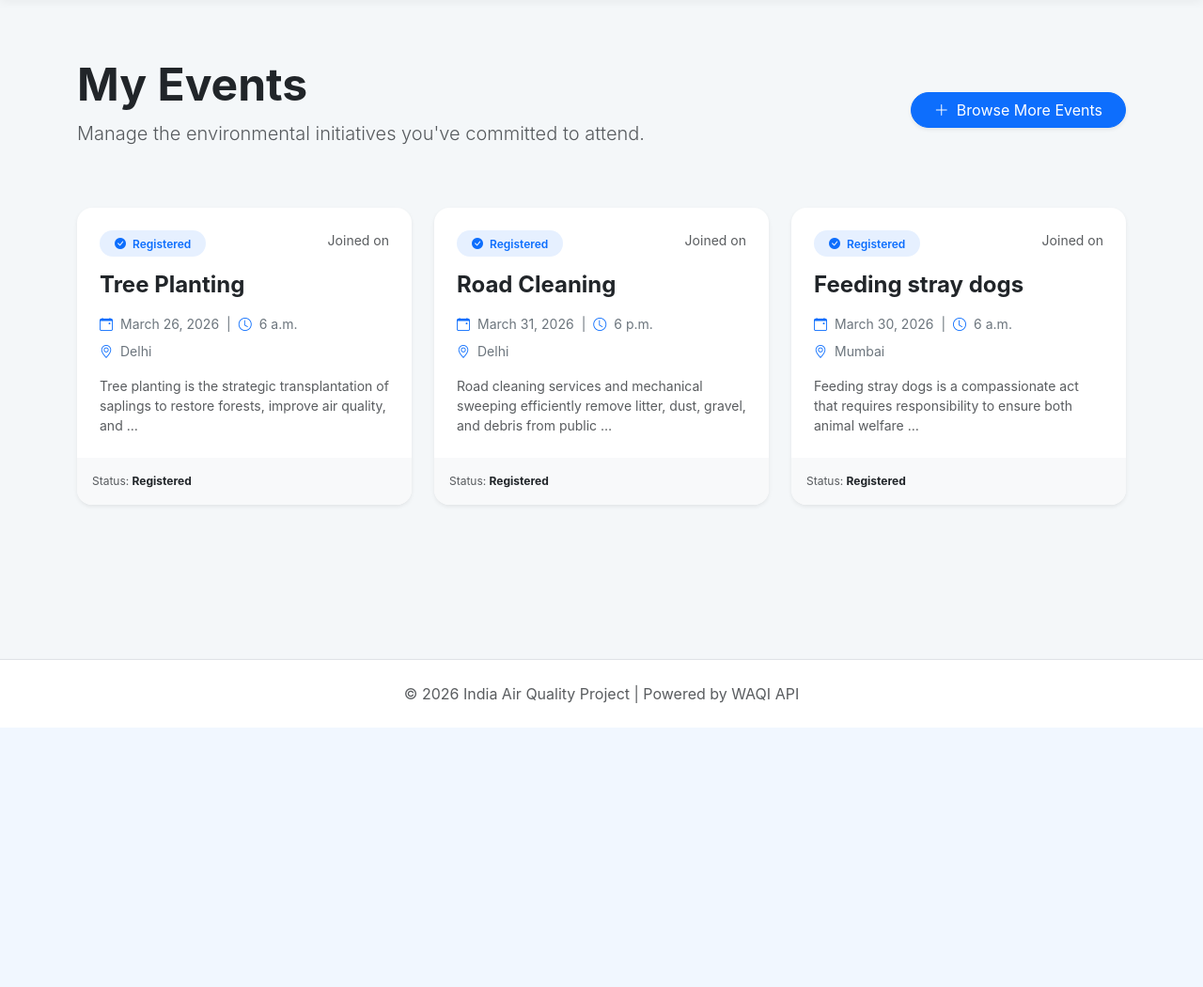
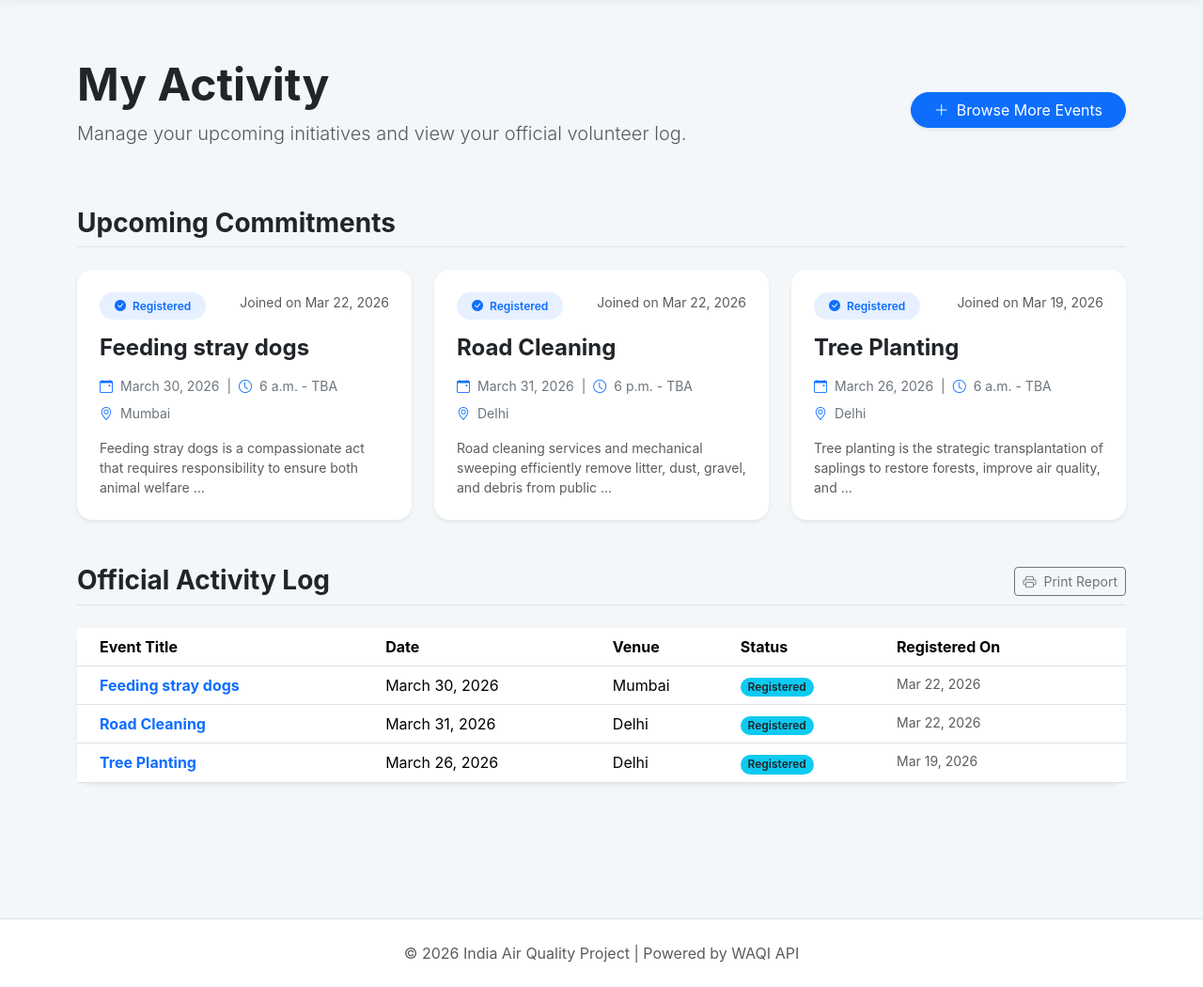
Before and after one commit to WhyAasif/AQI-project, a Django app: page /my-events/ in a window 1280 px wide. Shown: the part 57-1107 px from the top of the page at 94% size. Before the commit the page ends 831 px from the top, so only its background shows below. Run offline with Django 5.2, Linux system fonts and the light colour scheme; a user stored in the database is signed in; data comes from the database, SQL or seed files in the repository.

Commit message:
Updating changes

```diff
--- a/core/main/models.py
+++ b/core/main/models.py
@@ -13,10 +13,11 @@ class User(AbstractUser):
 class Event(models.Model):
     title = models.CharField(max_length=150)
     date = models.DateField()
-    time = models.TimeField(null=True, blank=True)  # Added Time
+    time = models.TimeField(null=True, blank=True)
+    end_time = models.TimeField(null=True, blank=True)
     venue = models.CharField(max_length=200)
     description = models.TextField()
-    capacity = models.PositiveIntegerField(default=50) # Added Capacity for report generation
+    capacity = models.PositiveIntegerField(default=50)
     status = models.CharField(max_length=20, default='Upcoming')
 
     def __str__(self):
--- a/core/main/templates/base.html
+++ b/core/main/templates/base.html
@@ -14,6 +14,9 @@
       body { background-color: #f4f7f9; font-family: "Inter", system-ui, -apple-system, sans-serif; padding-top: 70px; }
       .navbar { box-shadow: 0 2px 10px rgba(0, 0, 0, 0.05); }
       .navbar-brand { font-weight: 800; letter-spacing: -0.5px; }
+      .offcanvas-body .nav-link { border-radius: 8px; margin-bottom: 2px; transition: background-color 0.2s; }
+      .offcanvas-body .nav-link:hover { background-color: #f8f9fa; }
+      .offcanvas-body .nav-link.active { background-color: #e9ecef; }
     </style>
     {% block extra_css %}{% endblock %}
   </head>
@@ -23,72 +26,109 @@
         <a class="navbar-brand text-primary" href="{% url 'home' %}">
             <i class="bi bi-wind me-2"></i>AQI India
         </a>
-        <button class="navbar-toggler border-0" type="button" data-bs-toggle="offcanvas" data-bs-target="#offcanvasNavbar">
+        <button class="navbar-toggler border-0 shadow-none" type="button" data-bs-toggle="offcanvas" data-bs-target="#offcanvasNavbar">
           <span class="navbar-toggler-icon"></span>
         </button>
+
         <div class="offcanvas offcanvas-end" tabindex="-1" id="offcanvasNavbar">
-          <div class="offcanvas-header border-bottom">
-            <h5 class="offcanvas-title fw-bold" id="offcanvasNavbarLabel">Menu</h5>
-            <button type="button" class="btn-close" data-bs-dismiss="offcanvas"></button>
+          <div class="offcanvas-header border-bottom bg-light">
+            <h5 class="offcanvas-title fw-bold text-primary" id="offcanvasNavbarLabel">
+              <i class="bi bi-list me-2"></i>Menu
+            </h5>
+            <button type="button" class="btn-close shadow-none" data-bs-dismiss="offcanvas"></button>
           </div>
-          <div class="offcanvas-body">
-            <ul class="navbar-nav justify-content-end flex-grow-1 pe-3">
-              <li class="nav-item mb-2">
-                <a class="nav-link {% if request.resolver_match.url_name == 'home' %}active fw-bold text-primary{% endif %}" href="{% url 'home' %}">
-                  <i class="bi bi-house-door-fill me-2"></i> Home
+          <div class="offcanvas-body d-flex flex-column">
+
+            <ul class="navbar-nav flex-grow-1">
+
+              <!-- 1. Common Links (Visible to Everyone) -->
+              <li class="nav-item">
+                <a class="nav-link px-3 {% if request.resolver_match.url_name == 'home' %}active fw-bold text-primary{% endif %}" href="{% url 'home' %}">
+                  <i class="bi bi-house-door me-2"></i> Home
+                </a>
+              </li>
+              <li class="nav-item">
+                <a class="nav-link px-3 {% if request.resolver_match.url_name == 'events' %}active fw-bold text-primary{% endif %}" href="{% url 'events' %}">
+                  <i class="bi bi-globe-americas me-2"></i> Community Events
                 </a>
               </li>
 
-              <li class="nav-item">
-                <a class="nav-link {% if request.resolver_match.url_name == 'events' %}active fw-bold text-primary{% endif %}" href="{% url 'events' %}">
-                  <i class="bi bi-megaphone-fill me-2"></i> Environmental Events
-                </a>
-              </li>
+              <hr class="text-muted my-3 opacity-25" />
 
-              <hr class="text-muted" />
+              <!-- 2. Role-Based Links -->
+              {% if user.is_authenticated %}
 
-              {% if user.is_authenticated %}
+                <!-- Volunteer Dashboard / My Activity -->
                 <li class="nav-item">
-                    <span class="nav-link text-muted small">Logged in as: <strong>{{ user.username }}</strong></span>
-                </li>
-                {% if user.role == 'admin' or user.is_staff %}
-                <li class="nav-item">
-                    <a class="nav-link fw-bold text-success" href="/admin/" target="_blank">
-                      <i class="bi bi-speedometer2 me-2"></i> Admin Dashboard
+                    <a class="nav-link px-3 {% if request.resolver_match.url_name == 'my_events' %}active fw-bold text-primary{% endif %}" href="{% url 'my_events' %}">
+                      <i class="bi bi-person-lines-fill me-2"></i> My Activity Dashboard
                     </a>
                 </li>
+
+                <!-- Admin Specific Links -->
+                {% if user.role == 'admin' or user.is_staff %}
+                    <li class="nav-item mt-3 mb-1 px-3">
+                        <small class="text-uppercase text-muted fw-bold" style="letter-spacing: 1px; font-size: 0.75rem;">Admin Controls</small>
+                    </li>
+                    <li class="nav-item">
+                        <a class="nav-link px-3 {% if request.resolver_match.url_name == 'admin_report' %}active fw-bold text-primary{% endif %}" href="{% url 'admin_report' %}">
+                            <i class="bi bi-pie-chart-fill me-2"></i> Participation Report
+                        </a>
+                    </li>
+                    <li class="nav-item">
+                        <a class="nav-link px-3 text-success" href="/admin/" target="_blank">
+                          <i class="bi bi-speedometer2 me-2"></i> Django Admin Panel <i class="bi bi-box-arrow-up-right ms-1" style="font-size: 0.7rem;"></i>
+                        </a>
+                    </li>
                 {% endif %}
-                <li class="nav-item">
-                    <a class="nav-link fw-bold" href="{% url 'my_events' %}">
-                      <i class="bi bi-calendar-check me-2"></i> My Events
-                    </a>
-                </li>
-                <li class="nav-item mt-3">
-                    <form action="{% url 'logout' %}" method="post">
-                        {% csrf_token %}
-                        <button type="submit" class="btn btn-danger w-100">
-                            <i class="bi bi-box-arrow-right me-2"></i> Logout
-                        </button>
-                    </form>
-                </li>
+
               {% else %}
-                <li class="nav-item">
-                    <a class="btn btn-primary w-100 mb-2" href="{% url 'login' %}">
+
+                <!-- Guest Links (Login / Sign Up) -->
+                <li class="nav-item px-2 mb-2">
+                    <a class="btn btn-primary w-100 rounded-pill shadow-sm py-2" href="{% url 'login' %}">
                       <i class="bi bi-shield-lock-fill me-2"></i> Login
                     </a>
                 </li>
-                <li class="nav-item text-center">
-                    <a class="nav-link small" href="{% url 'register' %}">Don't have an account? Register</a>
+                <li class="nav-item px-2">
+                    <a class="btn btn-outline-primary w-100 rounded-pill py-2" href="{% url 'register' %}">
+                      <i class="bi bi-person-plus-fill me-2"></i> Sign Up
+                    </a>
                 </li>
+
               {% endif %}
+
+              <hr class="text-muted my-3 opacity-25" />
+
+              <!-- 3. Footer Links -->
+              <li class="nav-item">
+                <a class="nav-link px-3" href="#">
+                    <i class="bi bi-info-circle me-2"></i> About / Contact
+                </a>
+              </li>
             </ul>
 
-            <form class="mt-auto pt-5" role="search" action="{% url 'home' %}" method="GET">
-              <div class="input-group">
-                <input class="form-control bg-light border-0" type="search" name="city" placeholder="Search City/Station">
-                <button class="btn btn-primary" type="submit">Go</button>
-              </div>
-            </form>
+            <!-- Bottom User Status & Logout -->
+            {% if user.is_authenticated %}
+            <div class="mt-auto pt-4 border-top">
+                <div class="d-flex align-items-center mb-3 px-2">
+                    <div class="bg-primary bg-opacity-10 text-primary rounded-circle d-flex align-items-center justify-content-center me-3" style="width: 40px; height: 40px;">
+                        <i class="bi bi-person-fill fs-5"></i>
+                    </div>
+                    <div>
+                        <h6 class="mb-0 fw-bold">{{ user.username }}</h6>
+                        <small class="text-muted text-capitalize">{{ user.role }}</small>
+                    </div>
+                </div>
+                <form action="{% url 'logout' %}" method="post" class="px-2">
+                    {% csrf_token %}
+                    <button type="submit" class="btn btn-danger w-100 rounded-pill shadow-sm">
+                        <i class="bi bi-box-arrow-right me-2"></i> Logout
+                    </button>
+                </form>
+            </div>
+            {% endif %}
+
           </div>
         </div>
       </div>
--- a/core/main/templates/my_events.html
+++ b/core/main/templates/my_events.html
@@ -1,14 +1,13 @@
 {% extends "base.html" %}
 
-{% block title %}My Registered Events - AQI India{% endblock %}
+{% block title %}My Activity - AQI India{% endblock %}
 
 {% block content %}
 <div class="container py-5">
-    <!-- Header Section -->
     <div class="row mb-5">
         <div class="col-md-8">
-            <h1 class="fw-bold display-5 mb-2">My Events</h1>
-            <p class="text-muted lead">Manage the environmental initiatives you've committed to attend.</p>
+            <h1 class="fw-bold display-5 mb-2">My Activity</h1>
+            <p class="text-muted lead">Manage your upcoming initiatives and view your official volunteer log.</p>
         </div>
         <div class="col-md-4 d-flex align-items-center justify-content-md-end">
             <a href="{% url 'events' %}" class="btn btn-primary px-4 rounded-pill shadow-sm">
@@ -17,18 +16,19 @@
         </div>
     </div>
 
-    <!-- Registrations Grid -->
-    <div class="row g-4">
+    <h3 class="fw-bold border-bottom pb-2 mb-4">Upcoming Commitments</h3>
+    <div class="row g-4 mb-5">
         {% for reg in registrations %}
+            {% if reg.status == 'Registered' %}
             <div class="col-md-6 col-lg-4">
                 <div class="card h-100 shadow-sm border-0 rounded-4 overflow-hidden">
                     <div class="card-body p-4">
                         <div class="d-flex justify-content-between align-items-start mb-3">
                             <span class="badge bg-primary bg-opacity-10 text-primary rounded-pill px-3 py-2">
-                            <i class="bi bi-check-circle-fill me-1"></i> Registered
+                                <i class="bi bi-check-circle-fill me-1"></i> {{ reg.status }}
                             </span>
                             <small class="text-muted small">
-                            Joined on {{ reg.registration_date|date:"M d, Y" }}
+                                Joined on {{ reg.reg_date|date:"M d, Y" }}
                             </small>
                         </div>
 
@@ -40,7 +40,7 @@
                                 <span>{{ reg.event.date }}</span>
                                 <span class="mx-2">|</span>
                                 <i class="bi bi-clock me-2 text-primary"></i>
-                            <span>{{ reg.event.time|default:"TBA" }}</span>
+                                <span>{{ reg.event.time|default:"TBA" }} - {{ reg.event.end_time|default:"TBA" }}</span>
                             </div>
                             <div class="d-flex align-items-center small text-secondary">
                                 <i class="bi bi-geo-alt me-2 text-primary"></i>
@@ -52,30 +52,70 @@
                             {{ reg.event.description|truncatewords:15 }}
                         </p>
                     </div>
-
-                <div class="card-footer bg-light border-0 p-3 d-flex justify-content-between align-items-center">
-                    <span class="text-muted x-small">Status: <strong class="text-dark">{{ reg.status|default:"Confirmed" }}</strong></span>
-                    <!-- You could add a 'Cancel Registration' button here if you have the view logic -->
                 </div>
             </div>
-        </div>
+            {% endif %}
         {% empty %}
-        <div class="col-12 text-center py-5">
-            <div class="bg-light d-inline-block p-4 rounded-circle mb-4">
-                <i class="bi bi-journal-x display-4 text-muted"></i>
-            </div>
-            <h3 class="fw-bold">No Registrations Yet</h3>
-            <p class="text-muted">You haven't joined any environmental events yet.</p>
-            <a href="{% url 'events' %}" class="btn btn-primary mt-3 px-4 rounded-pill">
-                Explore Events
-            </a>
+            <div class="col-12 text-center py-4">
+                <p class="text-muted">You have no upcoming commitments.</p>
             </div>
         {% endfor %}
+    </div>
+
+    <div class="d-flex justify-content-between align-items-center border-bottom pb-2 mb-4 mt-5">
+        <h3 class="fw-bold mb-0">Official Activity Log</h3>
+        <button onclick="window.print()" class="btn btn-outline-secondary btn-sm d-print-none">
+            <i class="bi bi-printer me-2"></i>Print Report
+        </button>
+    </div>
+
+    <div class="card shadow-sm border-0 rounded-4 mb-5">
+        <div class="card-body p-0">
+            <div class="table-responsive">
+                <table class="table table-hover mb-0">
+                    <thead class="bg-light">
+                        <tr>
+                            <th class="ps-4">Event Title</th>
+                            <th>Date</th>
+                            <th>Venue</th>
+                            <th>Status</th>
+                            <th class="pe-4">Registered On</th>
+                        </tr>
+                    </thead>
+                    <tbody>
+                        {% for reg in registrations %}
+                        <tr>
+                            <td class="ps-4 fw-bold text-primary">{{ reg.event.title }}</td>
+                            <td>{{ reg.event.date }}</td>
+                            <td>{{ reg.event.venue }}</td>
+                            <td>
+                                <span class="badge rounded-pill {% if reg.status == 'Attended' %}bg-success{% elif reg.status == 'Absent' %}bg-danger{% else %}bg-info text-dark{% endif %}">
+                                    {{ reg.status }}
+                                </span>
+                            </td>
+                            <td class="pe-4 text-muted small">{{ reg.reg_date|date:"M d, Y" }}</td>
+                        </tr>
+                        {% empty %}
+                        <tr>
+                            <td colspan="5" class="text-center py-5 text-muted">No activity found.</td>
+                        </tr>
+                        {% endfor %}
+                    </tbody>
+                </table>
+            </div>
+        </div>
     </div>
 </div>
 
 <style>
     .x-small { font-size: 0.75rem; }
     .badge { font-weight: 600; }
+
+    /* Hide the upcoming cards and extra buttons when printing the report */
+    @media print {
+        .d-print-none, .row.g-4.mb-5, h3.border-bottom {
+            display: none !important;
+        }
+    }
 </style>
 {% endblock %}
--- a/core/main/urls.py
+++ b/core/main/urls.py
@@ -6,11 +6,13 @@ urlpatterns = [
     path('register/', views.register, name='register'),
     path('login/', views.user_login, name='login'),
     path('logout/', views.user_logout, name='logout'),
+
+    # Events System
     path('events/', views.event_list, name='events'),
+    path('events/<int:event_id>/', views.event_detail, name='event_detail'), # NEW Detail Route
     path('join/<int:event_id>/', views.join_event, name='join_event'),
     path('my-events/', views.my_events, name='my_events'),
 
     # Reports
-    path('reports/my-activity/', views.volunteer_report, name='volunteer_report'),
     path('reports/admin-summary/', views.admin_report, name='admin_report'),
 ]
--- a/core/main/views.py
+++ b/core/main/views.py
@@ -27,46 +27,28 @@ def get_aqi_category(aqi):
         return "Hazardous", "Maroon", "Health warning of emergency conditions: the entire population is likely to be affected."
 
 def get_pm25_color(aqi):
-    """
-    Returns the corresponding color based on the AQI value.
-    """
-    if aqi <= 12:
-        return "Green"
-    elif aqi <= 35:
-        return "Yellow"
-    elif aqi <= 150:
-        return "Orange"
-    elif aqi <= 150:
-        return "Red"
-    elif aqi <= 250:
-        return "Purple"
-    else:
-        return "Maroon"
+    if aqi <= 12: return "Green"
+    elif aqi <= 35: return "Yellow"
+    elif aqi <= 150: return "Orange"
+    elif aqi <= 250: return "Purple"
+    else: return "Maroon"
+
 def get_pm10_color(aqi):
-    """
-    Returns the corresponding color based on the AQI value.
-    """
-    if aqi <= 54:
-        return "Green"
-    elif aqi <= 154 :
-        return "Yellow"
-    elif aqi <= 354 :
-        return "Orange"
-    elif aqi <= 424 :
-        return "Red"
-    elif aqi <= 604:
-        return "Purple"
-    else:
-        return "Maroon"
-
-
-
+    if aqi <= 54: return "Green"
+    elif aqi <= 154 : return "Yellow"
+    elif aqi <= 354 : return "Orange"
+    elif aqi <= 424 : return "Red"
+    elif aqi <= 604: return "Purple"
+    else: return "Maroon"
 
 def home_view(request):
-    # city_query = request.GET.get('city', 'Delhi')
-    # Using WAQI search API to get the correct station
     token = "020f43646c18e56c461bb0370599675f5ee742e6"
-    url = f"https://api.waqi.info/feed/here/?token={token}"
+    # Check if a specific city was searched
+    city_query = request.GET.get('city', '')
+    if city_query:
+        url = f"https://api.waqi.info/feed/{city_query}/?token={token}"
+    else:
+        url = f"https://api.waqi.info/feed/here/?token={token}"
 
     context = {}
     try:
@@ -83,37 +65,22 @@ def home_view(request):
             context['lat'] = data['data']['city']['geo'][0]
             context['lon'] = data['data']['city']['geo'][1]
 
-            # Add Health Category & Advice
             category, color, advice = get_aqi_category(aqi)
             context['category'] = category
             context['color'] = color
             context['advice'] = advice
-            context['pm25color'] = pm25color
-            context['pm10color'] = pm10color
-            pm25color = get_pm25_color(context['pm25'])
-            pm10color = get_pm10_color(context['pm10'])
+            context['pm25color'] = get_pm25_color(context['pm25'] if context['pm25'] != 'N/A' else 0)
+            context['pm10color'] = get_pm10_color(context['pm10'] if context['pm10'] != 'N/A' else 0)
     except Exception:
-        context['error'] = "Could not fetch live data. Please check your connection."
+        context['error'] = "Could not fetch live data. Please check your connection or search query."
 
     return render(request, 'home.html', context)
 
-@login_required
-def volunteer_report(request):
-    """User side report of their own activity"""
-    registrations = Registration.objects.filter(user=request.user).order_by('-reg_date')
-    return render(request, 'volunteer_report.html', {
-        'registrations': registrations
-    })
-
 @user_passes_test(is_admin)
 def admin_report(request):
-    """Admin side summary of all events and participation"""
     events = Event.objects.annotate(current_volunteers=Count('registration')).all()
-    return render(request, 'admin_report.html', {
-        'events': events
-    })
+    return render(request, 'admin_report.html', {'events': events})
 
-# --- Existing Views ---
 def register(request):
     if request.method == 'POST':
         form = UserRegisterForm(request.POST)
@@ -146,19 +113,41 @@ def event_list(request):
         user_reg_ids = Registration.objects.filter(user=request.user).values_list('event_id', flat=True)
     return render(request, 'event_list.html', {'events': events, 'user_registrations': user_reg_ids})
 
+# --- NEW VIEW: Single Event Detail ---
+def event_detail(request, event_id):
+    event = get_object_or_404(Event, id=event_id)
+
+    # Calculate capacities and participants
+    current_count = Registration.objects.filter(event=event).count()
+    remaining_spots = max(0, event.capacity - current_count)
+    progress_percentage = int((current_count / event.capacity) * 100) if event.capacity > 0 else 0
+
+    # Check if the logged-in user is already registered
+    is_registered = False
+    if request.user.is_authenticated:
+        is_registered = Registration.objects.filter(user=request.user, event=event).exists()
+
+    context = {
+        'event': event,
+        'current_count': current_count,
+        'remaining_spots': remaining_spots,
+        'progress_percentage': progress_percentage,
+        'is_registered': is_registered,
+    }
+    return render(request, 'event_detail.html', context)
+
 @login_required
 def join_event(request, event_id):
     event = get_object_or_404(Event, id=event_id)
-    # Check capacity
     current_count = Registration.objects.filter(event=event).count()
+
     if current_count >= event.capacity:
-        # You might want to pass an error message here
-        return redirect('events')
+        return redirect('event_detail', event_id=event.id) # Event full, redirect back
 
     Registration.objects.get_or_create(user=request.user, event=event)
     return redirect('my_events')
 
 @login_required
 def my_events(request):
-    registrations = Registration.objects.filter(user=request.user)
+    registrations = Registration.objects.filter(user=request.user).order_by('-reg_date')
     return render(request, 'my_events.html', {'registrations': registrations})
```
Also changed, not shown: core/main/templates/event_detail.html (added, +121 -0 lines), core/main/templates/event_list.html (+6 -14 lines), core/main/migrations/0003_event_end_time.py (added). Lines whose indentation alone changed are shown as unchanged.
